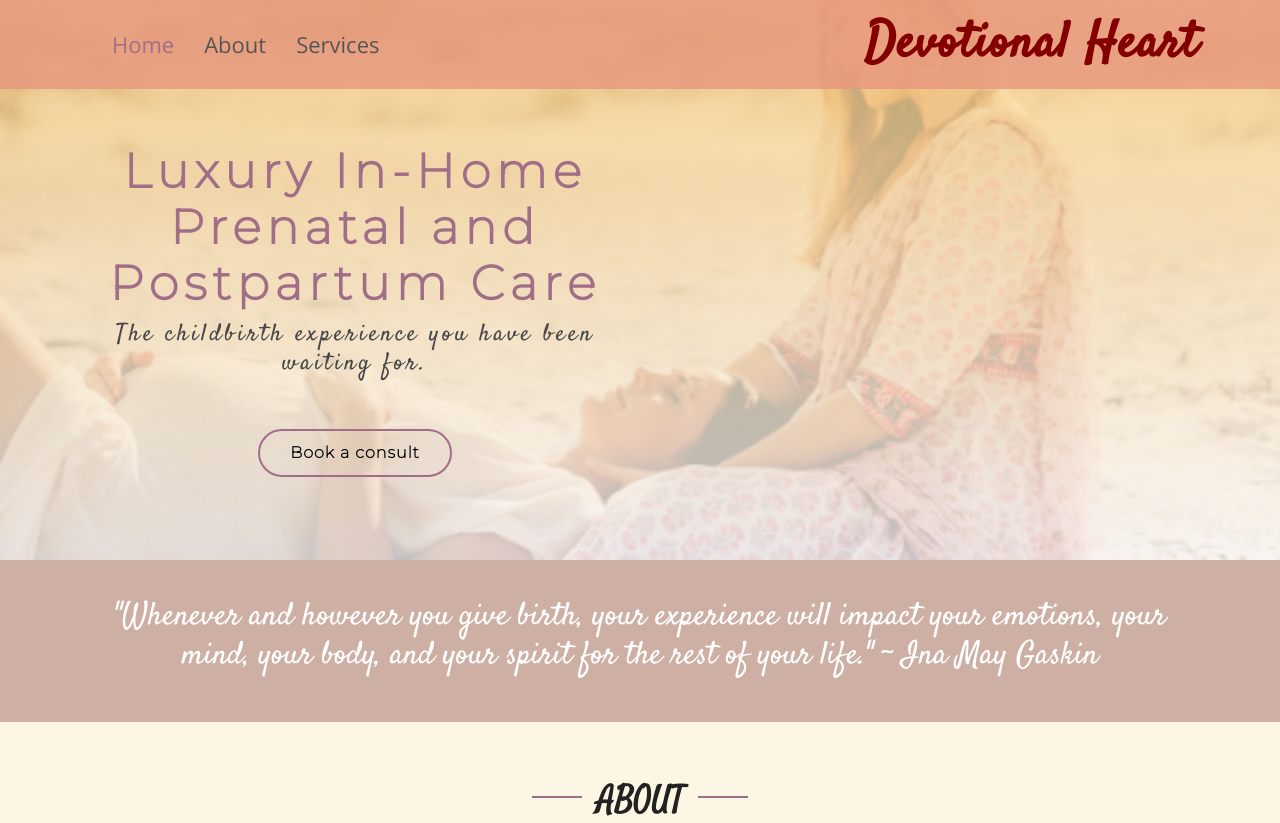
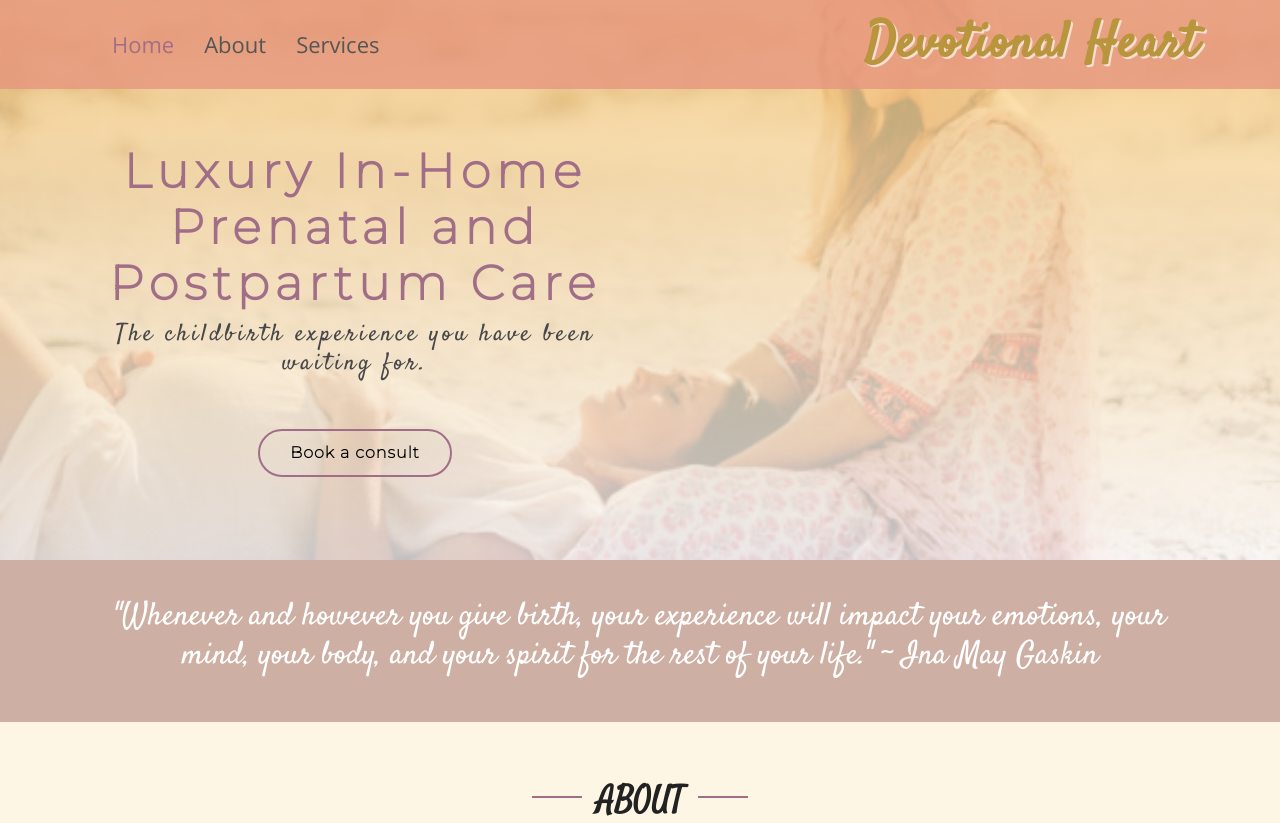
Before and after one commit to devotionalheart/devotionalheart.github.io, a plain HTML site: page index.html in a window 1280 px wide. Shown: the top 823 px of the page. Drawn offline with nearby package versions, Linux system fonts and the light colour scheme; no server answers.

Commit message:
header update

```diff
--- a/assets/css/style.css
+++ b/assets/css/style.css
@@ -8,6 +8,7 @@
 /* Cami Color Palette */
 
 :root {
+  /* v2.0 */
   --main-tan: rgba(206, 175, 164, 1);
   --main-light-yellow: rgba(242, 226, 163, 1);
   --main-light-orange: rgba(250, 208, 130, 1);
@@ -15,6 +16,8 @@
   --main-light-yellow-t: rgba(242, 226, 163, 0.6);
   --main-light-orange-t: rgba(250, 208, 130, 0.8);
 
+
+  /* v1.0 */
   --main-peach: rgba(231, 151, 127, 1);
   --main-yellow: rgba(249, 201, 88, 1);
   --main-brown: rgba(162, 96, 87, 1);
@@ -131,8 +134,9 @@ h6 {
 }
 #header .logo h1 a,
 #header .logo h1 a:hover {
-  color: #840000;
+  color: rgb(185, 149, 62);
   text-decoration: none;
+  text-shadow: 2px 2px #ffffffa6;
 }
 #header .logo img {
   padding: 0;
```
